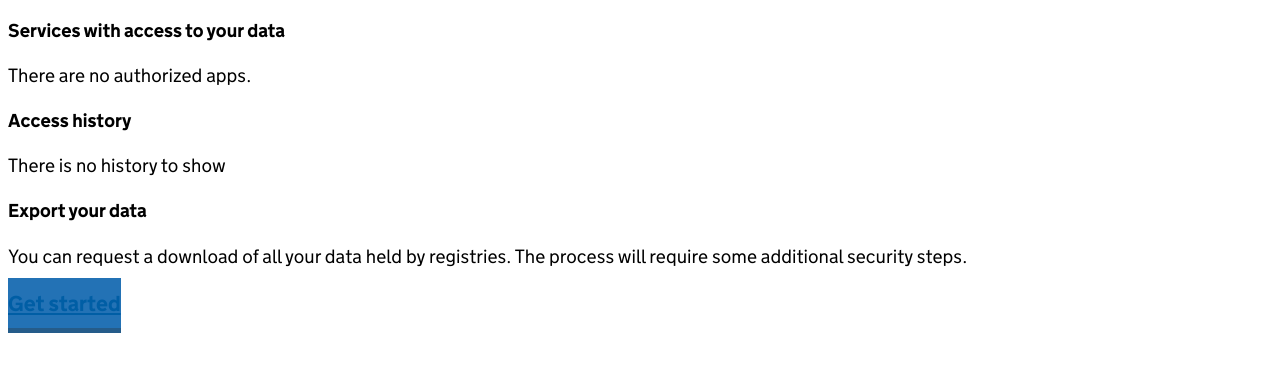
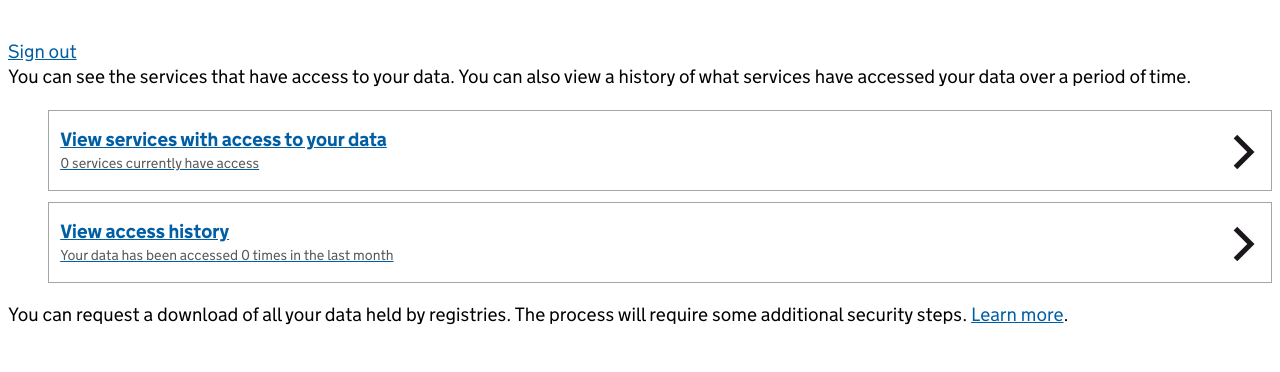
Before and after one commit to sausages-of-the-future/registry, a Flask app: template registry/templates/your-data.html in a window 1280 px wide. Shown: the part 56-428 px from the top of the page. Run offline with Flask 2, Linux system fonts and the light colour scheme; the template is opened without the code that fills it, so the values that code supplies are empty; parts of the project's set-up code (start-up, migrations or seed data) failed here and were passed over.

Commit message:
split history on to multiple pages

```diff
--- a/registry/static/css/main.css
+++ b/registry/static/css/main.css
@@ -19,6 +19,11 @@
 
 table {
   width:100%;
+}
+
+.signout {
+  top: 1.3rem;
+  position: relative;
 }
 
 .button {
@@ -165,3 +170,25 @@
 .verify .button-group li {
  padding:3px;
 }
+
+
+.big-nav {
+  list-style-type: none;
+  margin-left:0;
+}
+
+.big-nav li {
+  border:solid 1px #a4a5a6;
+  padding:1rem 0.7rem;
+  margin-bottom:0.7rem;
+  font-weight:bold;
+  font-size:1.2rem;
+  background:url(../images/arrow.png) center right 1rem no-repeat;
+}
+
+.big-nav li small {
+    font-weight:normal;
+    color:#57575a;
+    font-size:0.9rem;
+    display:block;
+}
--- a/registry/templates/service-catalogue.html
+++ b/registry/templates/service-catalogue.html
@@ -43,6 +43,7 @@
         {% else %}
           <p>There are no registered services.</p>
         {% endif %}
+
         </div>
         <div id="history" class="content">
           {% if log %}
--- a/registry/templates/your-data.html
+++ b/registry/templates/your-data.html
@@ -4,7 +4,7 @@
 {% block header %}
   <div class="header registry">
     <nav class="top-bar" data-topbar>
-      <h1><img id="header_crest" src="{{url_for('static', filename='images/crest_white.png')}}"/> <a href="/">{% block header_title %}Permissions Manager{% endblock %}</a></h1>
+      <h1><img id="header_crest" src="{{url_for('static', filename='images/crest_white.png')}}"/> <a href="{{url_for('your_data')}}">{% block header_title %}Permissions Manager{% endblock %}</a></h1>
     </nav>
   </div>
 {% endblock %}
@@ -12,70 +12,38 @@
 {% block content %}
   <div class="row">
     <div class="small-12 columns">
-    <h3>Services with access to your data</h3>
-      {% if tokens %}
-        <form id="form_id" action="" method="post">
-          <table>
-            <thead>
-              <tr>
-                <th>Service name</th>
-                <th>Provided by</th>
-                <th>Permissions</th>
-                <!-- <th>&nbsp;</th> -->
-              </tr>
-            </thead>
-            {% for token in tokens %}
-              <tr>
-                <td>
-                  {{token.client.name}}
-                </td>
-                <td>
-                  <span>{{token.client.organisation_type}}</span>
-                </td>
-                <td>
-                  <ul>
-                    {% for scope in token.scopes %}
-                      <li>{{scope|format_scope}}</li>
-                    {% endfor %}
-                  </ul>
-                </td>
-<!--                 <td><button type="submit" value="{{token.id}}" name="revoke" class="button tiny alert">Revoke</button></td>
-              </tr> -->
-            {% endfor %}
-          </table>
-        </form>
-      {% else %}
-        <p>There are no authorized apps.</p>
-      {% endif %}
-
-      <h3>Access history</h3>
-      {% if log %}
-        <table>
-          <tr>
-            <th>Description</th>
-            <th>Date</th>
-          </tr>
-          {% for item in log %}
-            <tr>
-             <td><strong>{{item.client.name}}</strong> {{item.action}}</td>
-             <td>{{item.occured_at}}</td>
-            </tr>
-          {% endfor %}
-        </table>
-      {% else %}
-        <p>There is no history to show</p>
-      {% endif %}
-
-      <h3>Export your data</h3>
+      <p>
+        <a href="{{url_for('logout')}}" class="right signout">Sign out</a>
+      </p>
+      <h2>{{tokenized_name}}</h2>
+      <p>
+        You can see the services that have access to your data.
+        You can also view a history of what services
+        have accessed your data over a period of time.
+      </p>
+    </div>
+  </div>
+  <div class="row">
+    <div class="small-12 columns">
+      <ul class="big-nav">
+        <li>
+          <a href="{{url_for('your_access')}}">
+            View services with access to your data
+            <small>{{tokens|length}} services currently have access</small>
+          </a>
+        </li>
+        <li>
+          <a href="{{url_for('your_log')}}">
+            View access history
+            <small>Your data has been accessed {{log|length}} {% if log|length == 1 %}time{% else %}times{% endif %} in the last month</small>
+          </a>
+        </li>
+      </ul>
       <p>
         You can request a download of all your data held by registries.
         The process will require some additional security steps.
+        <a href="#">Learn more</a>.
       </p>
-      <p>
-        <a href="#" class="button expand">Get started</a>
-      </p>
-
-
     </div>
   </div>
 {% endblock %}
```
Also changed, not shown: registry/templates/your-log.html (added, +37 -0 lines), registry/views.py (+41 -1 lines), registry/static/images/arrow.png (added). Lines whose indentation alone changed are shown as unchanged.
